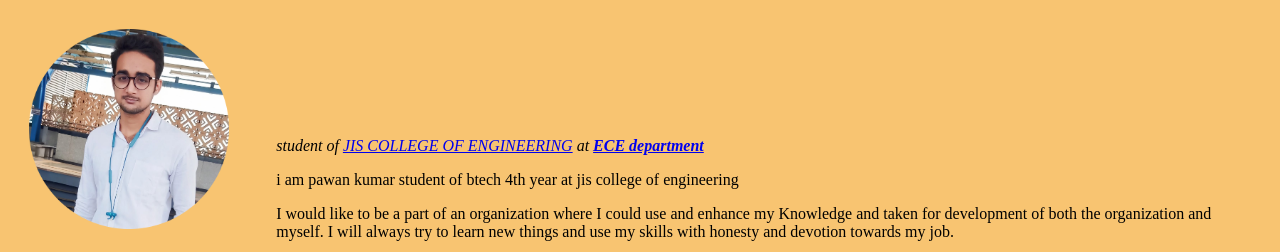
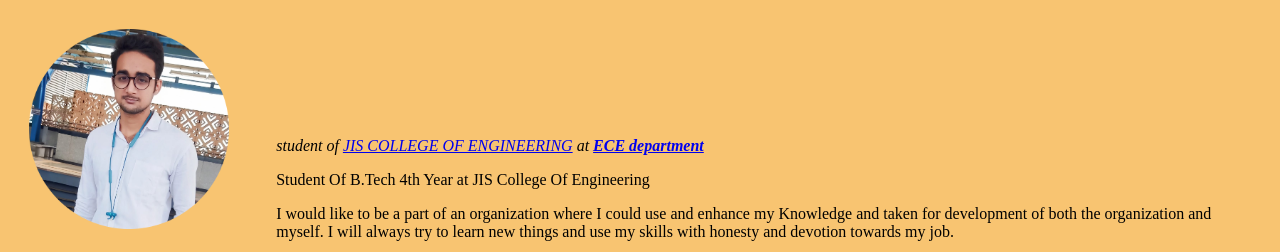
Before and after one commit to Pawan87099/mysite, a plain HTML site: page index.html in a window 1280 px wide. Shown: the top 252 px of the page. Drawn offline with Linux system fonts and the light colour scheme.

Commit message:
Update index.html

```diff
--- a/index.html
+++ b/index.html
@@ -29,7 +29,7 @@
     <td><img src="Pawan pic-modified.png" alt="pawan profile picture  width="300" height="200">
   <h1>PAWAN KUMAR</h1></td>
     <td><p><em>student of <a href="https://www.jiscollege.ac.in/">JIS COLLEGE OF ENGINEERING</a> at <strong><a href="http://www.iitkgp.ac.in/department/EC">ECE department</a> </strong></em></p>
-    <p>i am pawan kumar student of btech 4th year at jis college of engineering </p><p>I would like to be a part of an organization where I could use and enhance my
+    <p>Student Of B.Tech 4th Year at JIS College Of Engineering </p><p>I would like to be a part of an organization where I could use and enhance my
 Knowledge and taken for development of both the organization and myself. I
 will always try to learn new things and use my skills with honesty and devotion
 towards my job.</p></td>
```
